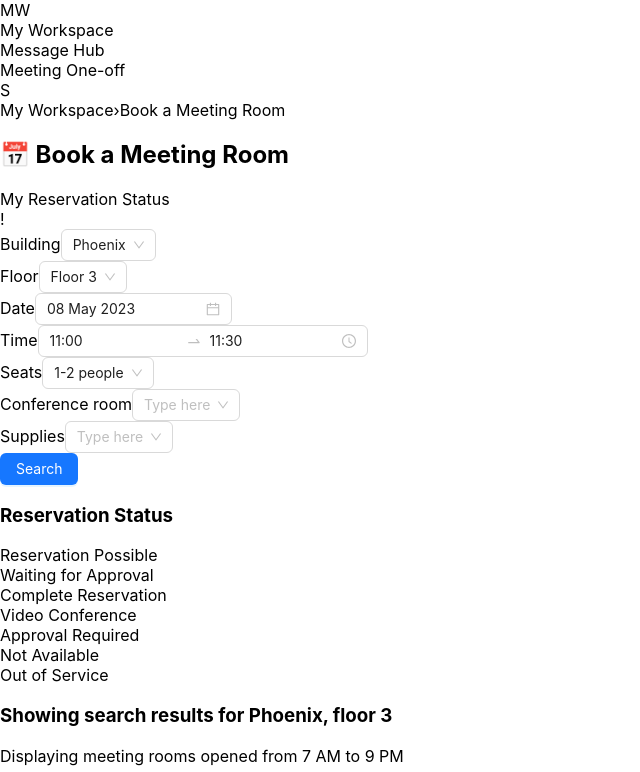
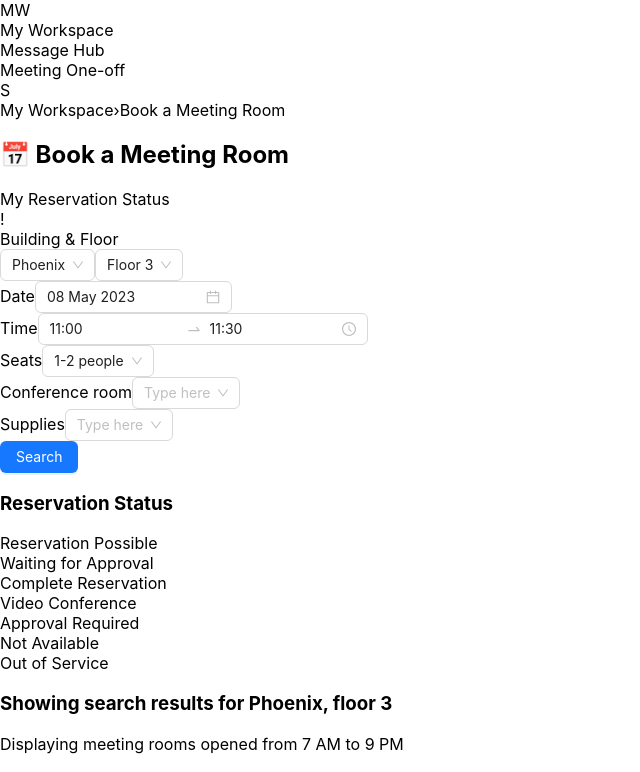
Before and after one commit to swatikasingh/meeting-booking-ui, a React (Create React App) app: page / in a window 1280 px wide. Shown: the top 772 px of the page, without its empty margins (0-640 px from the left). Built offline with nearby package versions, Linux system fonts and the light colour scheme.

Commit message:
Refactor building and floor selection into single column with vertical layout
Co-authored-by: swatikasingh99 <swatikasingh99@gmail.com>

```diff
--- a/src/components/BookingHeader.js
+++ b/src/components/BookingHeader.js
@@ -15,9 +15,10 @@ const BookingHeader = () => {
         </div>
       </div>
 
-      <div className="grid grid-cols-7 gap-4 mb-4">
+      <div className="grid grid-cols-6 gap-4 mb-4">
         <div>
-          <label className="block text-sm font-medium text-gray-700 mb-2">Building</label>
+          <label className="block text-sm font-medium text-gray-700 mb-2">Building & Floor</label>
+          <div className="space-y-2">
             <Select
               className="w-full"
               placeholder="Select Building"
@@ -26,10 +27,6 @@ const BookingHeader = () => {
               <Select.Option value="Phoenix">Phoenix</Select.Option>
               <Select.Option value="Orion">Orion</Select.Option>
             </Select>
-        </div>
-
-        <div>
-          <label className="block text-sm font-medium text-gray-700 mb-2">Floor</label>
             <Select
               className="w-full"
               placeholder="Select Floor"
@@ -43,6 +40,7 @@ const BookingHeader = () => {
               <Select.Option value="Floor 6">Floor 6</Select.Option>
               <Select.Option value="Floor 7">Floor 7</Select.Option>
             </Select>
+          </div>
         </div>
 
         <div>
```
Lines whose indentation alone changed are shown as unchanged.
